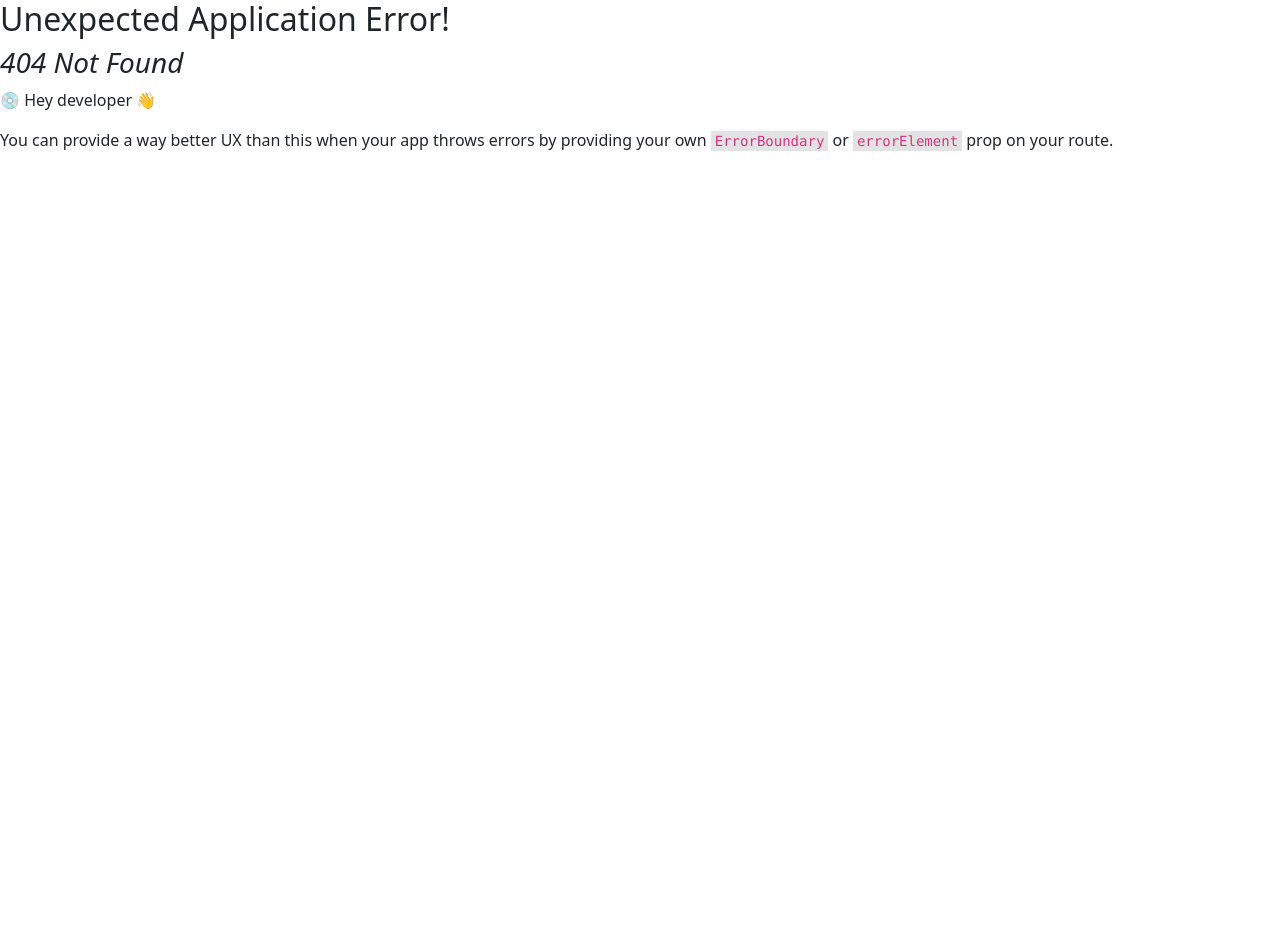
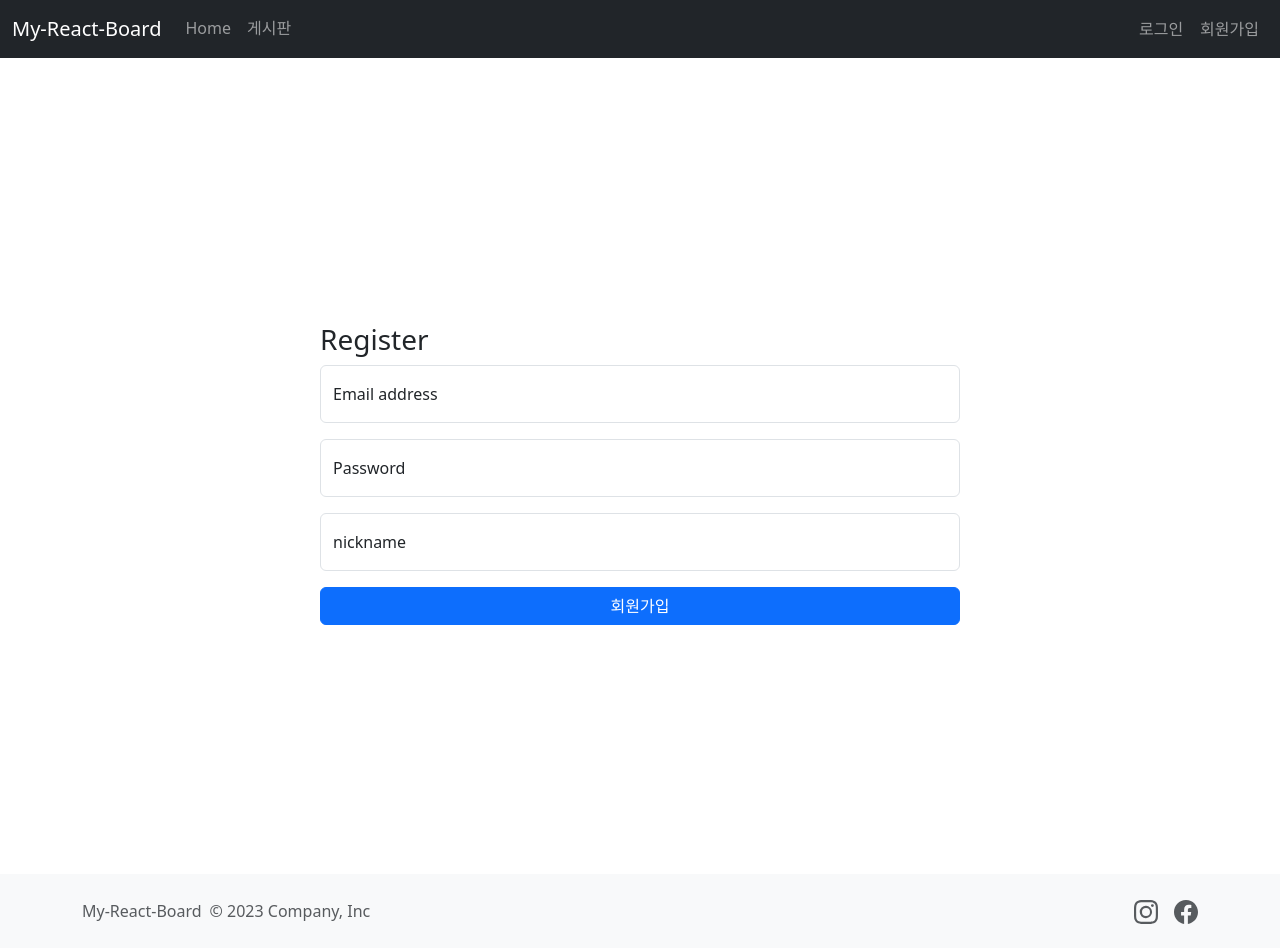
Before and after one commit to Betweak-Lectures/react-router-board, a React (Vite) app: page /signup in a window 1280 px wide. Before the commit this address had no page. Before the commit the page ends 800 px from the top, so only its background shows below. Built offline with nearby package versions, Linux system fonts and the light colour scheme.

Commit message:
# Signup

```diff
--- a/src/components/MyNavbar/MyNavbar.jsx
+++ b/src/components/MyNavbar/MyNavbar.jsx
@@ -2,6 +2,7 @@
 // eslint-disable-next-line no-unused-vars
 import React from "react";
 import { Container, Nav, Navbar, Offcanvas } from "react-bootstrap";
+import { Link } from "react-router-dom";
 
 const EXPAND_BREAKPOINT = "md";
 
@@ -31,16 +32,30 @@ export default function MyNavbar({ brandTitle, offCanvasTitle = undefined }) {
             <Nav
               className={`justify-content-around flex-row pb-4 pb-${EXPAND_BREAKPOINT}-0`}
             >
-              <Nav.Link className="flex-grow-1 text-center border border-dark border-end-0">
-                로그인
-              </Nav.Link>
-              <Nav.Link className="flex-grow-1 text-center border border-dark">
-                회원가입
-              </Nav.Link>
+              <Link
+                to="/signin"
+                className="text-decoration-none flex-grow-1 text-center border border-dark border-end-0"
+              >
+                <Nav.Link as="div" className="">
+                  로그인
+                </Nav.Link>
+              </Link>
+              <Link
+                to="/signup"
+                className="text-decoration-none flex-grow-1 text-center border border-dark"
+              >
+                <Nav.Link as="div" className="">
+                  회원가입
+                </Nav.Link>
+              </Link>
             </Nav>
             <Nav className="justify-content-start flex-grow-1 pe-3">
-              <Nav.Link href="#action1">Home</Nav.Link>
-              <Nav.Link href="#action2">게시판</Nav.Link>
+              <Link to="/" className="text-decoration-none">
+                <Nav.Link as="div">Home</Nav.Link>
+              </Link>
+              <Link to="/board" className="text-decoration-none">
+                <Nav.Link as="div">게시판</Nav.Link>
+              </Link>
             </Nav>
           </Offcanvas.Body>
         </Navbar.Offcanvas>
--- a/src/lib/apis/auth.jsx
+++ b/src/lib/apis/auth.jsx
@@ -5,14 +5,27 @@
 //   instance.get();
 // }
 
-import axios from "axios";
+import instance from "./base";
 
-export async function login() {
-  const response = await axios.post("http://127.0.0.1:3000/api/board");
+export async function login({ username, password }) {
+  const response = await instance.post("/login", {
+    username,
+    password,
+  });
   console.log(response);
   return response;
 }
 
-export async function logout() {
-  const response = await axios.post("http://127.0.0.1:3000/api/board");
+export async function signup({ email, password, nickname }) {
+  const response = await instance.post("/signup", {
+    email,
+    password,
+    nickname,
+  });
+  console.log(response);
+  return response;
 }
+
+// export async function logout() {
+//   const response = await axios.post("http://127.0.0.1:3000/api/board");
+// }
--- a/src/routers/main-router.jsx
+++ b/src/routers/main-router.jsx
@@ -8,6 +8,8 @@ import BoardListPage from "~/routes/board/page";
 import BoardWritePage from "~/routes/board/write/page";
 import BoardDetailPage from "~/routes/board/detail/page";
 import Layout from "~/routes/layout";
+import SignInPage from "~/routes/signin/page";
+import SignUpPage from "~/routes/signup/page";
 
 export const mainRouter = [
   {
@@ -18,6 +20,16 @@ export const mainRouter = [
         path: "",
         index: true,
         element: <MainPage />,
+      },
+      {
+        path: "/signin",
+        element: <SignInPage />,
+        index: true,
+      },
+      {
+        path: "/signup",
+        element: <SignUpPage />,
+        index: true,
       },
       {
         path: "/board",
--- a/src/routes/page.jsx
+++ b/src/routes/page.jsx
@@ -1,10 +1,11 @@
 import * as React from "react";
+import { Container } from "react-bootstrap";
 
 export default function MainPage() {
   return (
-    <div>
+    <Container className="min-vh-100">
       <h1>MainPage</h1>
       <p>This is my mainpage.</p>
-    </div>
+    </Container>
   );
 }
--- /dev/null
+++ b/src/routes/signin/page.jsx
@@ -0,0 +1,51 @@
+import React, { useCallback, useState } from "react";
+import { Button, Container, FloatingLabel, Form } from "react-bootstrap";
+
+export default function SignInPage() {
+  const [userEmail, setUserEmail] = useState("");
+  const [userPassword, setUserPassword] = useState("");
+
+  const onInputChange = useCallback((inputText, setFn) => {
+    setFn(inputText);
+  }, []);
+
+  return (
+    <Container className="min-vh-100  d-flex flex-column justify-content-center align-items-center">
+      <div style={{ width: "100%", maxWidth: 640 }}>
+        <h3 style={{ alignSelf: "start" }}> Login</h3>
+        <FloatingLabel
+          controlId="floatingInput"
+          label="Email address"
+          className="mb-3"
+        >
+          <Form.Control
+            onChange={(e) => {
+              onInputChange(e.target.value, setUserEmail);
+            }}
+            value={userEmail}
+            type="email"
+            placeholder="name@example.com"
+            required
+          />
+        </FloatingLabel>
+        <FloatingLabel
+          controlId="floatingPassword"
+          label="Password"
+          className="mb-3"
+        >
+          <Form.Control
+            onChange={(e) => {
+              onInputChange(e.target.value, setUserPassword);
+            }}
+            value={userPassword}
+            type="password"
+            placeholder="Password"
+            required
+          />
+        </FloatingLabel>
+
+        <Button className="w-100">로그인</Button>
+      </div>
+    </Container>
+  );
+}
--- /dev/null
+++ b/src/routes/signup/page.jsx
@@ -0,0 +1,79 @@
+import React, { useCallback, useState } from "react";
+import { Button, Container, FloatingLabel, Form } from "react-bootstrap";
+import { login, signup } from "~/lib/apis/auth";
+
+export default function SignUpPage() {
+  const [userEmail, setUserEmail] = useState("");
+  const [userPassword, setUserPassword] = useState("");
+  const [userNickname, setUserNickname] = useState("");
+
+  const onInputChange = useCallback((inputText, setFn) => {
+    setFn(inputText);
+  }, []);
+  const onRegisterSubmit = useCallback((email, password, nickname) => {
+    signup({ email, password, nickname }).then((data) => {
+      console.log(data);
+    });
+  }, []);
+
+  return (
+    <Container className="min-vh-100  d-flex flex-column justify-content-center align-items-center">
+      <div style={{ width: "100%", maxWidth: 640 }}>
+        <h3 style={{ alignSelf: "start" }}> Register</h3>
+        <FloatingLabel
+          controlId="floatingInput"
+          label="Email address"
+          className="mb-3"
+        >
+          <Form.Control
+            onChange={(e) => {
+              onInputChange(e.target.value, setUserEmail);
+            }}
+            type="email"
+            placeholder="name@example.com"
+            required
+          />
+        </FloatingLabel>
+        <FloatingLabel
+          controlId="floatingPassword"
+          label="Password"
+          className="mb-3"
+        >
+          <Form.Control
+            onChange={(e) => {
+              onInputChange(e.target.value, setUserPassword);
+            }}
+            type="password"
+            placeholder="Password"
+            required
+          />
+        </FloatingLabel>
+
+        <FloatingLabel
+          controlId="floatingNickname"
+          label="nickname"
+          className="mb-3"
+        >
+          <Form.Control
+            type="text"
+            onChange={(e) => {
+              onInputChange(e.target.value, setUserNickname);
+            }}
+            placeholder="별명을 입력하여 주세요."
+            required
+          />
+        </FloatingLabel>
+
+        <Button
+          className="w-100"
+          onClick={(e) => {
+            e.preventDefault();
+            onRegisterSubmit(userEmail, userPassword, userNickname);
+          }}
+        >
+          회원가입
+        </Button>
+      </div>
+    </Container>
+  );
+}
```
